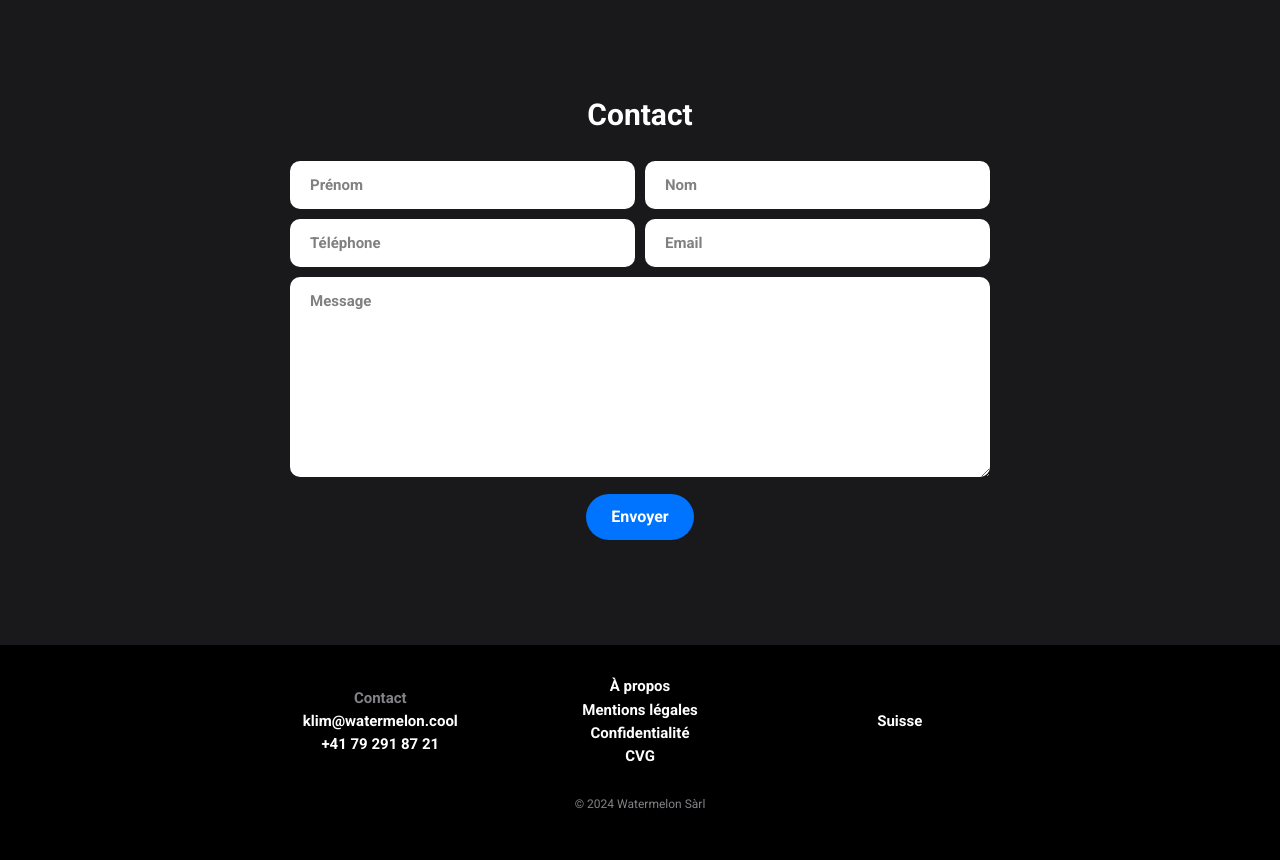
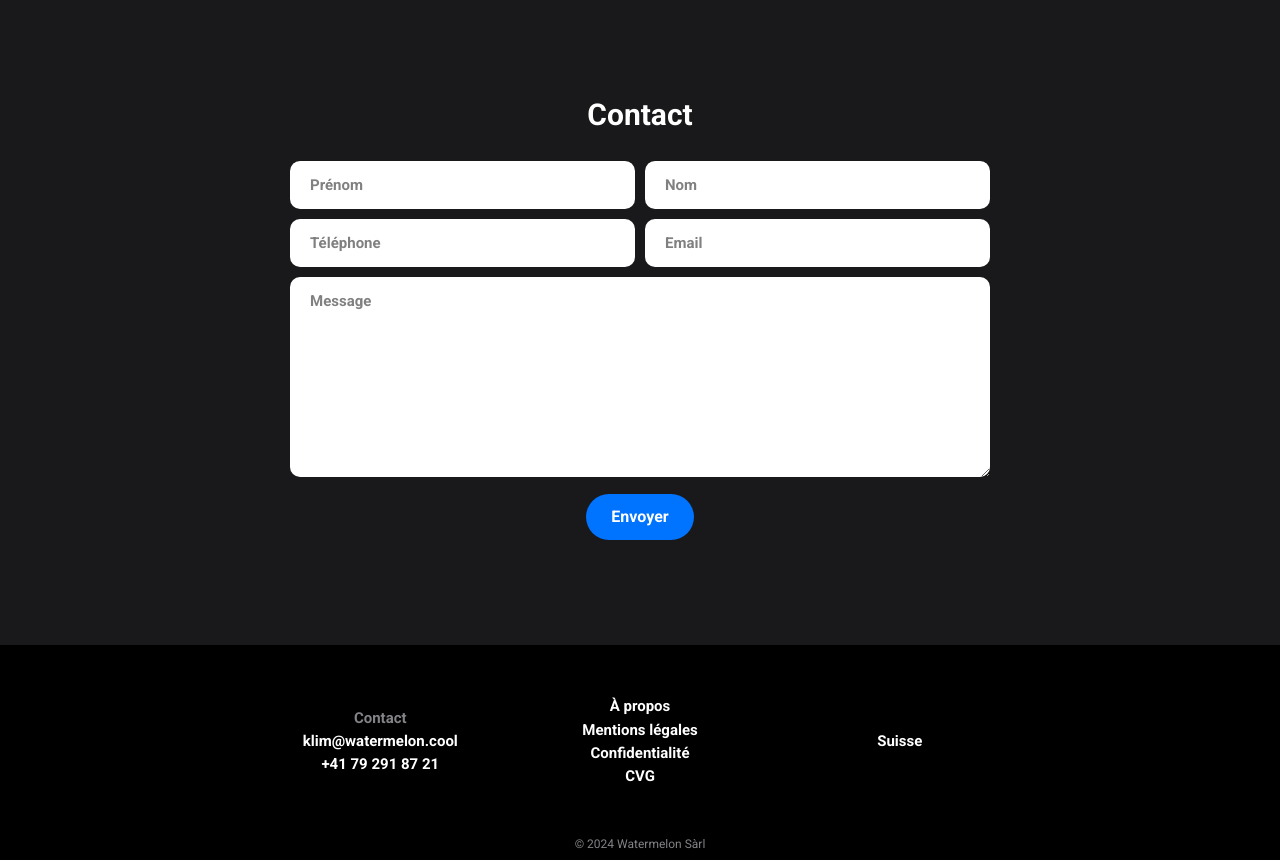
Before and after one commit to watermeloncool/camisetach, a plain HTML site: page index.html in a window 1280 px wide. Shown: the part 2632-3492 px from the top of the page. Before the commit the page ends 3452 px from the top, so only its background shows below. Drawn offline with Linux system fonts and the light colour scheme.

Commit message:
Add files via upload

```diff
--- a/code/style.css
+++ b/code/style.css
@@ -159,7 +159,7 @@ select {cursor:pointer;}
 
 /* footer ------------------------------------------------ */
 #footer{ background: black ; text-align:center; margin-top:100px; }
-#footer .bloc{display:inline-block; vertical-align:top; text-align:left; width:20%; margin:30px 0 30px 0; vertical-align:middle; text-align:center;}
+#footer .bloc{display:inline-block; vertical-align:top; text-align:left; width:20%; margin:50px 0 50px 0; vertical-align:middle; text-align:center;}
 #footer .footertitre {color:var(--grey);  }
 #footer a:hover{cursor:pointer; color:var(--blue);}
 #footer img {width:20px; padding-right:5px; vertical-align:middle;}
```
